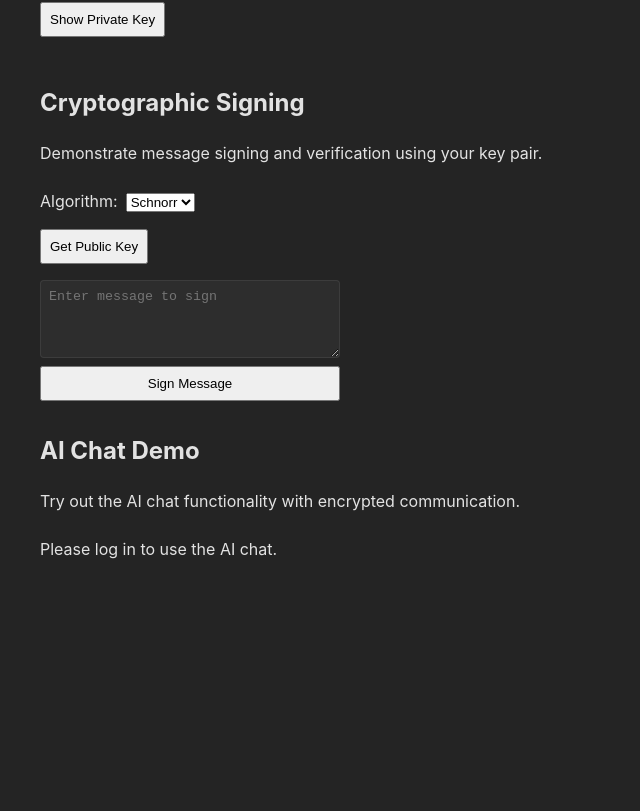
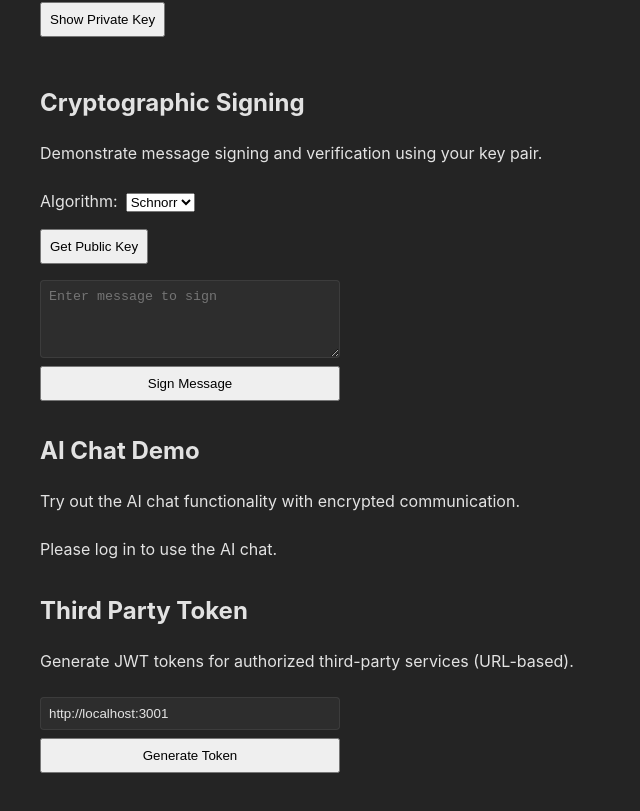
Before and after one commit to OpenSecretCloud/OpenSecret-SDK, a React (Vite) app: page / in a window 1280 px wide. Shown: the part 2320-3131 px from the top of the page, without its empty margins (0-640 px from the left). Before the commit the page ends 2953 px from the top, so only its background shows below. Built offline with nearby package versions, Linux system fonts and the light colour scheme; no server answers.

Commit message:
Add support for third party jwt tokens

```diff
--- a/src/App.tsx
+++ b/src/App.tsx
@@ -5,6 +5,60 @@ import { useOpenSecret } from "./lib";
 import type { KVListItem } from "./lib";
 import { schnorr, secp256k1 } from '@noble/curves/secp256k1';
 import { AI } from "./AI";
+
+function TokenGenerator() {
+  const [audience, setAudience] = useState("http://localhost:3001");
+  const [token, setToken] = useState("");
+  const [error, setError] = useState("");
+  const os = useOpenSecret();
+
+  const generateToken = async () => {
+    try {
+      setError("");
+      const response = await os.generateThirdPartyToken(audience);
+      setToken(response.token);
+    } catch (err) {
+      setError(err instanceof Error ? err.message : "Failed to generate token");
+    }
+  };
+
+  return (
+    <div>
+      <div className="auth-form">
+        <input
+          type="url"
+          value={audience}
+          onChange={(e) => setAudience(e.target.value)}
+          placeholder="Enter audience URL"
+        />
+        <button onClick={generateToken}>Generate Token</button>
+      </div>
+      {error && (
+        <div className="api-message" style={{ color: "red" }}>
+          {error}
+        </div>
+      )}
+      {token && (
+        <div className="data-display" style={{ marginTop: "1rem" }}>
+          <h4>Generated Token:</h4>
+          <textarea
+            readOnly
+            value={token}
+            rows={4}
+            className="json-input"
+            style={{ width: "100%" }}
+          />
+          <button
+            onClick={() => navigator.clipboard.writeText(token)}
+            style={{ marginTop: "0.5rem" }}
+          >
+            Copy to Clipboard
+          </button>
+        </div>
+      )}
+    </div>
+  );
+}
 
 function App() {
   const os = useOpenSecret();
@@ -505,6 +559,12 @@ function App() {
         <AI />
       </section>
 
+      <section>
+        <h2>Third Party Token</h2>
+        <p>Generate JWT tokens for authorized third-party services (URL-based).</p>
+        <TokenGenerator />
+      </section>
+
     </main>
   );
 }
--- a/src/index.css
+++ b/src/index.css
@@ -12,3 +12,13 @@
   -webkit-font-smoothing: antialiased;
   -moz-osx-font-smoothing: grayscale;
 }
+
+.token-display {
+  margin-top: 20px;
+}
+
+.token-display textarea {
+  width: 100%;
+  margin: 10px 0;
+  padding: 8px;
+}
--- a/src/lib/api.ts
+++ b/src/lib/api.ts
@@ -453,3 +453,20 @@ export async function convertGuestToEmailAccount(
     "Failed to convert guest account"
   );
 }
+
+export type ThirdPartyTokenRequest = {
+  audience: string;
+};
+
+export type ThirdPartyTokenResponse = {
+  token: string;
+};
+
+export async function generateThirdPartyToken(audience: string): Promise<ThirdPartyTokenResponse> {
+  return authenticatedApiCall<ThirdPartyTokenRequest, ThirdPartyTokenResponse>(
+    `${API_URL}/protected/third_party_token`,
+    "POST",
+    { audience },
+    "Failed to generate third party token"
+  );
+}
--- a/src/lib/main.tsx
+++ b/src/lib/main.tsx
@@ -5,8 +5,9 @@ import { getAttestation } from "./getAttestation";
 import { authenticate } from "./attestation";
 import { parseAttestationForView, AWS_ROOT_CERT_DER, EXPECTED_ROOT_CERT_HASH, ParsedAttestationView } from "./attestationForView";
 import type { AttestationDocument } from "./attestation";
-import type { LoginResponse } from "./api";
+import type { LoginResponse, ThirdPartyTokenResponse } from "./api";
 import { PcrConfig } from "./pcr";
+import { generateThirdPartyToken } from "./api";
 
 export type OpenSecretAuthState = {
   loading: boolean;
@@ -277,6 +278,23 @@ export type OpenSecretContextType = {
    * 3. Parses it for viewing
    */
   getAttestationDocument: () => Promise<ParsedAttestationView>;
+
+  /**
+   * Generates a JWT token for use with authorized third-party services
+   * @param audience - The URL of the authorized service (e.g. "https://billing.opensecret.cloud")
+   * @returns A promise resolving to the token response
+   * @throws {Error} If:
+   * - The user is not authenticated
+   * - The audience URL is invalid
+   * - The audience URL is not authorized
+   *
+   * @description
+   * - Generates a signed JWT token for use with specific authorized third-party services
+   * - The audience must be an authorized URL (e.g. billing.opensecret.cloud)
+   * - Requires an active authentication session
+   * - Token can be used to authenticate with the specified service
+   */
+  generateThirdPartyToken: (audience: string) => Promise<ThirdPartyTokenResponse>;
 };
 
 export const OpenSecretContext = createContext<OpenSecretContextType>({
@@ -324,7 +342,8 @@ export const OpenSecretContext = createContext<OpenSecretContextType>({
   expectedRootCertHash: EXPECTED_ROOT_CERT_HASH,
   getAttestationDocument: async () => {
     throw new Error("getAttestationDocument called outside of OpenSecretProvider");
-  }
+  },
+  generateThirdPartyToken: async () => ({ token: "" })
 });
 
 /**
@@ -596,7 +615,8 @@ export function OpenSecretProvider({
     parseAttestationForView,
     awsRootCertDer: AWS_ROOT_CERT_DER,
     expectedRootCertHash: EXPECTED_ROOT_CERT_HASH,
-    getAttestationDocument
+    getAttestationDocument,
+    generateThirdPartyToken: api.generateThirdPartyToken
   };
 
   return <OpenSecretContext.Provider value={value}>{children}</OpenSecretContext.Provider>;
--- a/src/main.tsx
+++ b/src/main.tsx
@@ -1,4 +1,4 @@
-import { StrictMode } from "react";
+import { StrictMode, useState } from "react";
 import { createRoot } from "react-dom/client";
 import "./index.css";
 import App from "./App.tsx";
```
Also changed, not shown: 2 other files (tests, documents, lock files or other folders).
